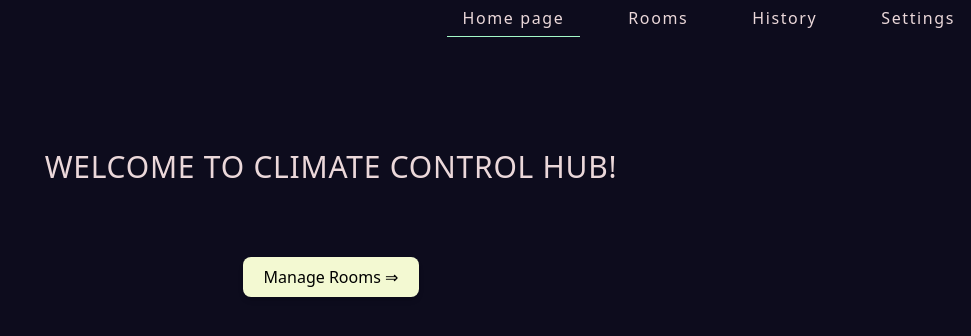
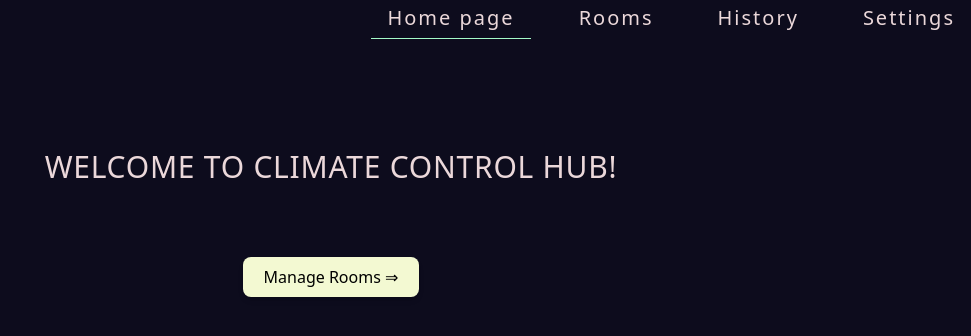
Before and after one commit to LMV5/climate-control-hub, a Next.js app: page / in a window 1280 px wide. Shown: the top 336 px of the page, without its empty margins (309-1280 px from the left). Built offline with nearby package versions, Linux system fonts and the light colour scheme.

Commit message:
change font-size in the NavBar

```diff
--- a/components/NavBar.jsx
+++ b/components/NavBar.jsx
@@ -27,7 +27,7 @@ export default function NavBar() {
         {isOpen ? "" : <FaBars />}
       </button>
       <ul
-        className={`z-50 flex flex-col sm:flex-row items-start sm:items-center gap-4 sm:gap-8 absolute sm:static top-0 left-0 w-full h-screen sm:h-auto bg-gray-800 sm:bg-transparent p-6 sm:p-0 transition-transform duration-300 ${
+        className={`z-50 text-2xl sm:text-xl flex flex-col sm:flex-row items-start sm:items-center gap-4 sm:gap-8 absolute sm:static top-0 left-0 w-full h-screen sm:h-auto bg-gray-800 sm:bg-transparent p-6 sm:p-0 transition-transform duration-300 ${
           isOpen ? "translate-x-0" : "-translate-x-full"
         } sm:translate-x-0`}
         onClick={closeMenu}
```
